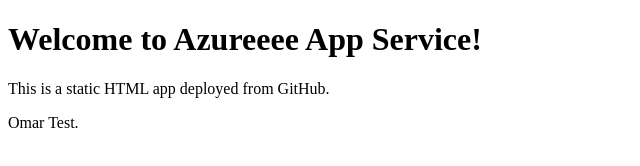
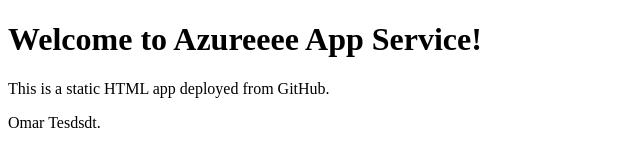
Before and after one commit to omarsameh-11/Demo-Test, a plain HTML site: page index.html in a window 1280 px wide. Shown: the full height of the page, 0-640 px from the left. Drawn offline with Linux system fonts and the light colour scheme.

Commit message:
Update index.html

```diff
--- a/index.html
+++ b/index.html
@@ -7,6 +7,6 @@
 <body>
   <h1>Welcome to Azureeee App Service!</h1>
   <p>This is a static HTML app deployed from GitHub.</p>
-  <p>Omar Test.</p>
+  <p>Omar Tesdsdt.</p>
 </body>
 </html>
```
